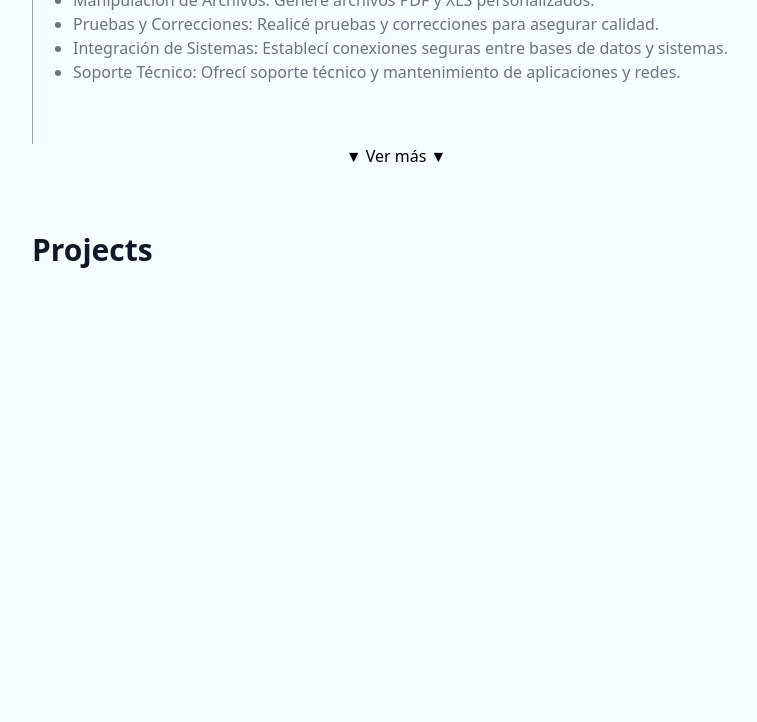
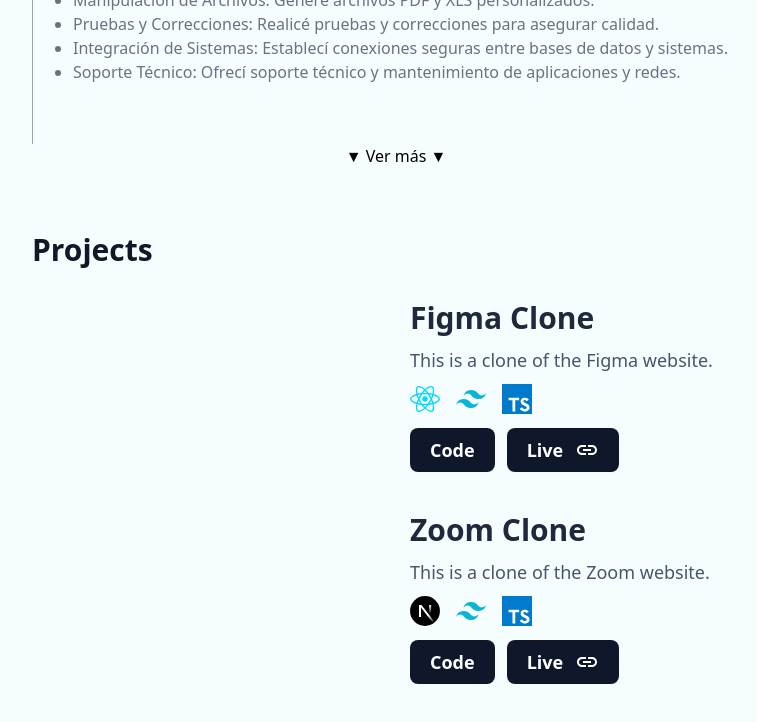
Before and after one commit to miguelAngelPG/portfolio, a Next.js app: page / in a window 1280 px wide. Shown: the part 665-1387 px from the top of the page, without its empty margins (244-1001 px from the left). Built offline with nearby package versions, Linux system fonts and the light colour scheme.

Commit message:
add project card

```diff
--- a/src/components/ProjectsSection.tsx
+++ b/src/components/ProjectsSection.tsx
@@ -1,10 +1,41 @@
 import React from 'react'
 import { TitleSection } from './TitleSection'
+import Link from 'next/link'
+import { Tools } from './Tools'
+import { MdLink } from 'react-icons/md'
+import { projects } from '@/types/constans.type'
 
 export const ProjectsSection = () => {
     return (
         <section>
             <TitleSection title='Projects' />
+            <div className='flex flex-col gap-10'>
+                <div className='grid gap-10'>
+                    {
+                        projects.map(({title, description, link, image, tools}, index) => (
+                            <article className='grid gap-4 sm:gap-7 md:grid-cols-2 group' key={index}>
+                                <Link href={link}>
+                                    <div className='relative rounded-xl overflow-hidden flex bg-indigo-100 dark:bg-gray-700/50'>
+                                    </div>
+                                </Link>
+                                <div className='flex flex-col gap-2.5 justify-center'>
+                                    <h3 className="font-bold text-3xl text-slate-800 dark:text-white">{ title }</h3>
+                                    <p className="text-slate-600 dark:text-slate-300 text-lg">{ description }</p>
+                                    <Tools usedTools={ tools }/>
+                                    <div className="flex justify-start gap-3">
+                                        <a href="https://skinsmc.net/" target="_blank" rel="noreferrer" className="flex gap-3 group/live hover:gap-6 transition-[gap] items-center justify-between text-lg py-2 px-5 bg-slate-900 dark:bg-white text-white dark:text-slate-900 font-bold rounded-lg">
+                                            Code
+                                        </a>
+                                        <a href="https://skinsmc.net/" target="_blank" rel="noreferrer" className="flex gap-3 group/live hover:gap-6 transition-[gap] items-center justify-between text-lg py-2 px-5 bg-slate-900 dark:bg-white text-white dark:text-slate-900 font-bold rounded-lg">
+                                            Live <MdLink className='text-2xl group-hover/live:rotate-45 transition-transform' />
+                                        </a>
+                                    </div>
+                                </div>
+                            </article>
+                        ))
+                    }
+                </div>
+            </div>
         </section>
     )
 }
```
